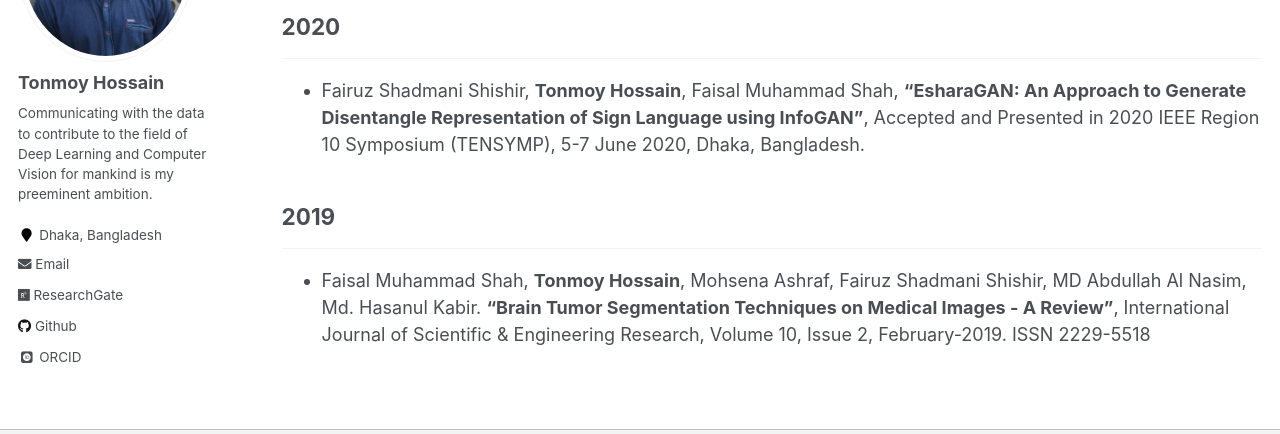
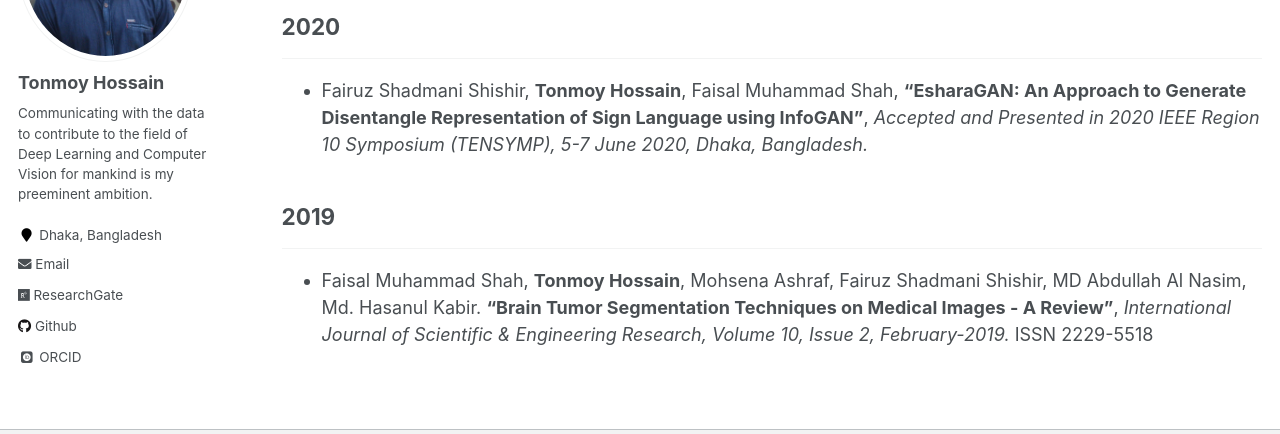
Before and after one commit to shaeekh/shaeekh.github.io, a Jekyll site: the page built from _pages/publications.md, in a window 1280 px wide. Shown: the part 242-676 px from the top of the page. Built offline with Jekyll 4.4.1, drawn with Linux system fonts in a browser that asks for light colours; some web fonts are replaced.

```diff
--- a/_pages/publications.md
+++ b/_pages/publications.md
@@ -11,12 +11,12 @@ author_profile: true
 
 ## 2020
 -----------
-*  Fairuz Shadmani Shishir, **Tonmoy Hossain**, Faisal Muhammad Shah, **"EsharaGAN: An Approach to Generate Disentangle Representation of Sign Language using InfoGAN"**, Accepted and Presented in 2020 IEEE Region 10 Symposium (TENSYMP), 5-7 June 2020, Dhaka, Bangladesh.
+*  Fairuz Shadmani Shishir, **Tonmoy Hossain**, Faisal Muhammad Shah, **"EsharaGAN: An Approach to Generate Disentangle Representation of Sign Language using InfoGAN"**, <i>Accepted and Presented in 2020 IEEE Region 10 Symposium (TENSYMP), 5-7 June 2020, Dhaka, Bangladesh.</i>
 
 
 
 ## 2019
 -----------
 
-* Faisal Muhammad Shah, **Tonmoy Hossain**, Mohsena Ashraf, Fairuz Shadmani Shishir, MD Abdullah Al Nasim, Md. Hasanul Kabir. **"Brain Tumor Segmentation Techniques on Medical Images - A Review"**, International Journal of Scientific & Engineering Research, Volume 10, Issue 2, February-2019.
+* Faisal Muhammad Shah, **Tonmoy Hossain**, Mohsena Ashraf, Fairuz Shadmani Shishir, MD Abdullah Al Nasim, Md. Hasanul Kabir. **"Brain Tumor Segmentation Techniques on Medical Images - A Review"**, <i>International Journal of Scientific & Engineering Research, Volume 10, Issue 2, February-2019.</i>
 ISSN 2229-5518
```
